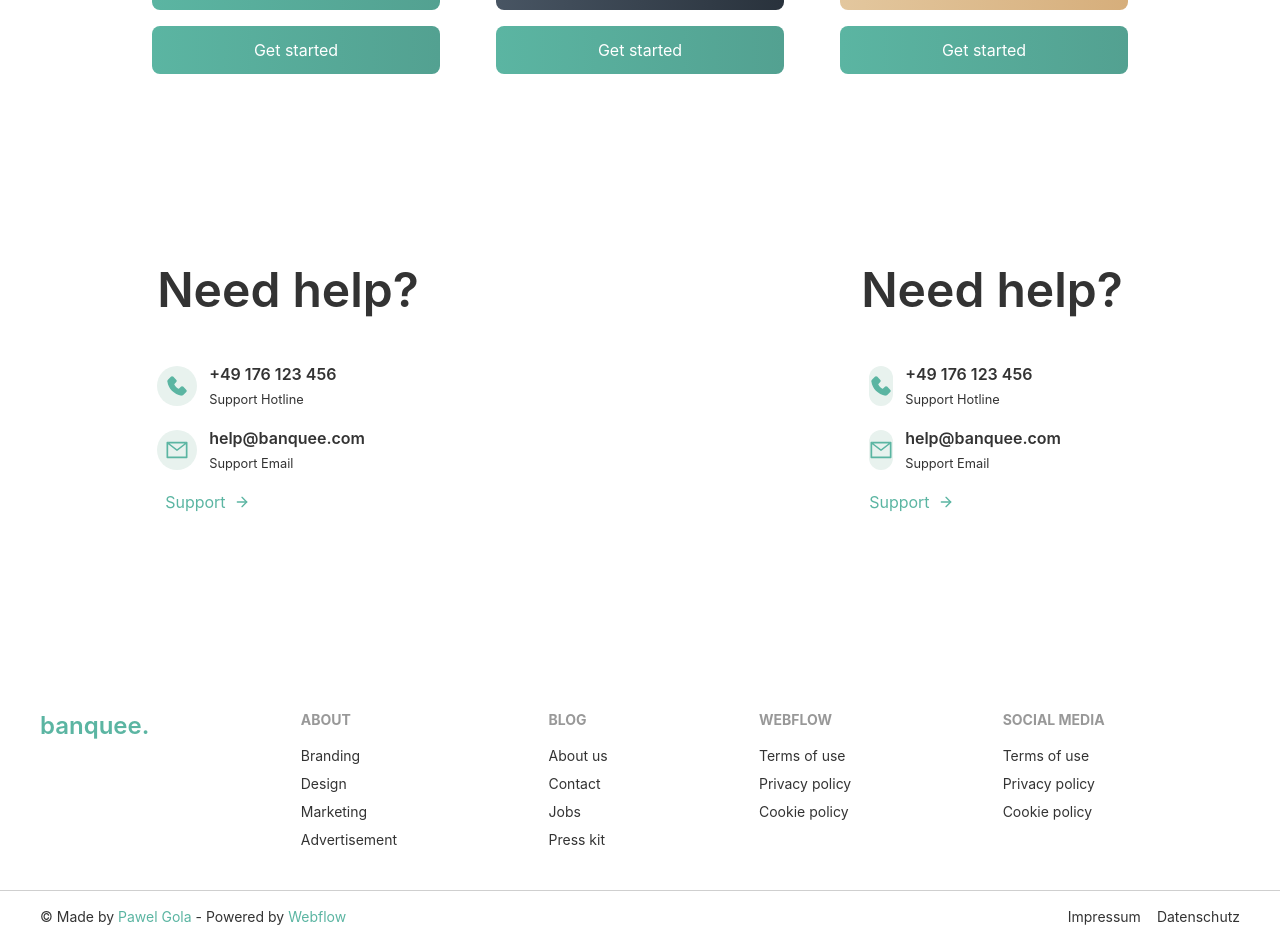
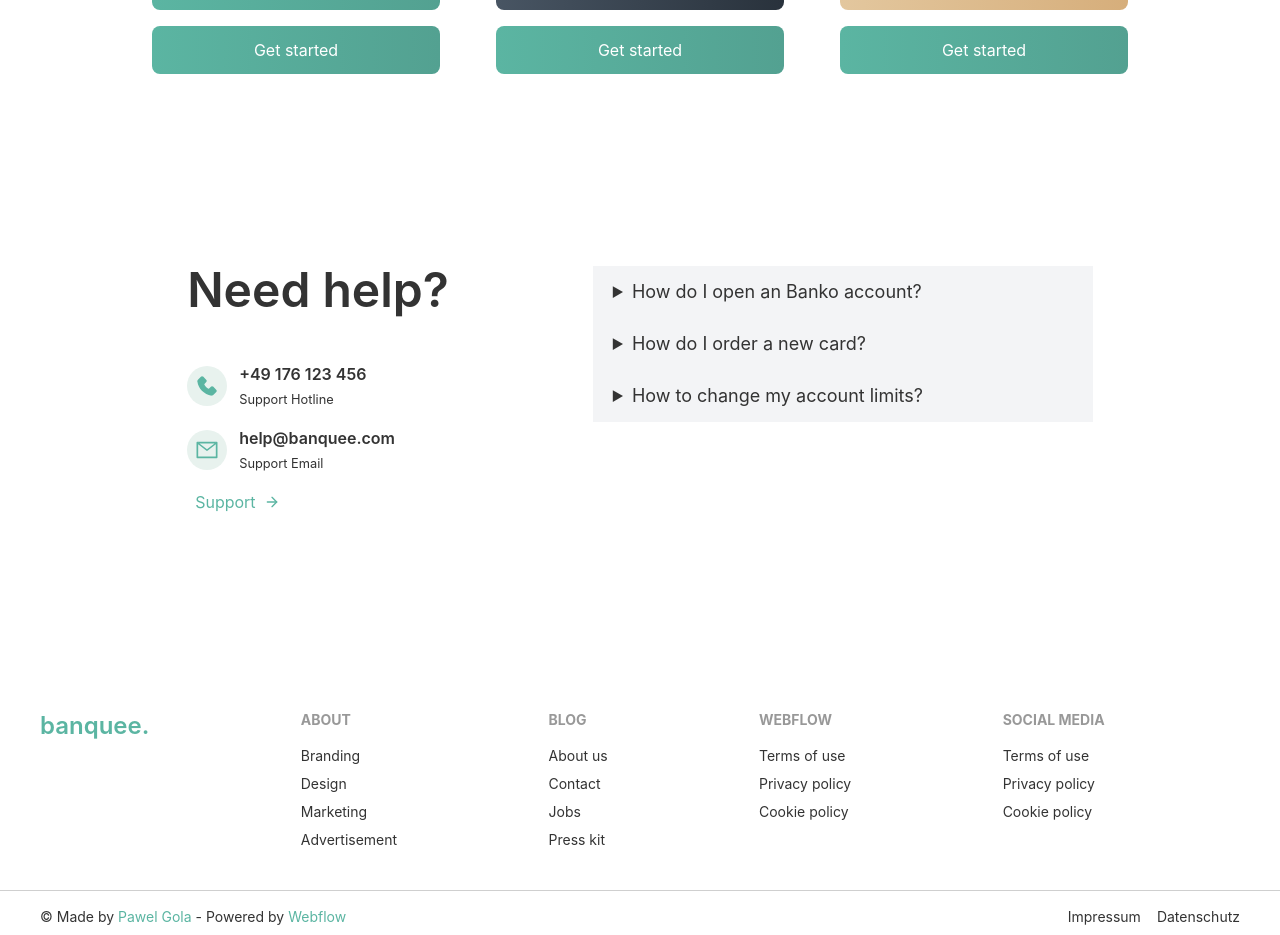
Before and after one commit to ArifulIslamShuvo/iNiLabs, a React (Create React App) app: page / in a window 1280 px wide. Shown: the part 4338-5273 px from the top of the page. Built offline with nearby package versions, Linux system fonts and the light colour scheme.

Commit message:
design FAQ Section

```diff
--- a/src/pages/Help/Help.js
+++ b/src/pages/Help/Help.js
@@ -5,7 +5,7 @@ import { FiArrowRight } from 'react-icons/fi';
 
 const Help = () => {
     return (
-        <div className='flex gap-32 justify-around py-32'>
+        <div className='flex gap-36 justify-center py-32'>
             <div>
                 <h2 className='text-5xl font-semibold pb-10 text-left'>Need help?</h2>
                 <div>
@@ -34,32 +34,25 @@ const Help = () => {
                 </div>
             </div>
             {/* --------- */}
-            <div>
-                <h2 className='text-5xl font-semibold pb-10'>Need help?</h2>
-                <div>
-                    <div className='flex justify-start items-center gap-3 text-left p-2 '>
-                        <div className='rounded-full bg-secondary text-primary py-2'>
-                            <AiFillPhone className='w-6 h-6 rotate-90' />
-                        </div>
-                        <div>
-                            <p className='text-md font-semibold'>+49 176 123 456</p>
-                            <small>Support Hotline</small>
-                        </div>
+            <div className='text-left'>
+                <details class="bg-gray-100 w-[500px] duration-100">
+                    <summary class="bg-inherit px-5 py-3 text-lg cursor-pointer">How do I open an Banko account?</summary>
+                    <div class="bg-white px-5 py-3 w-[500px] border w-96 border-gray-100 text-sm font-light">
+                        <p>Lorem ipsum dolor sit amet, consectetur adipiscing elit, sed do eiusmod tempor incididunt ut labore et dolore magna aliqua. Dui accumsan sit amet nulla facilisi morbi. Eget gravida cum sociis natoque penatibus et magnis dis parturient.</p>
                     </div>
-                    <div className='flex justify-start items-center gap-3 text-left p-2 '>
-                        <div className='rounded-full bg-secondary text-primary py-2'>
-                            <AiOutlineMail className='w-6 h-6' />
-                        </div>
-                        <div>
-                            <p className='text-md font-semibold'>help@banquee.com</p>
-                            <small>Support Email</small>
-                        </div>
+                </details>
+                <details class="bg-gray-100 w-[500px] duration-100">
+                    <summary class="bg-inherit px-5 py-3 text-lg cursor-pointer">How do I order a new card?</summary>
+                    <div class="bg-white px-5 py-3 w-[500px] border w-96 border-gray-100 text-sm font-light">
+                        <p>Lorem ipsum dolor sit amet, consectetur adipiscing elit, sed do eiusmod tempor incididunt ut labore et dolore magna aliqua. Dui accumsan sit amet nulla facilisi morbi. Eget gravida cum sociis natoque penatibus et magnis dis parturient.</p>
                     </div>
-                    <div className=' p-2 flex justify-start items-center gap-2 text-left text-primary'>
-                        <p>Support</p>
-                        <FiArrowRight />
+                </details>
+                <details class="bg-gray-100 w-[500px] duration-100">
+                    <summary class="bg-inherit px-5 py-3 text-lg cursor-pointer">How to change my account limits?</summary>
+                    <div class="bg-white px-5 py-3 w-[500px] border w-96 border-gray-100 text-sm font-light">
+                        <p>Lorem ipsum dolor sit amet, consectetur adipiscing elit, sed do eiusmod tempor incididunt ut labore et dolore magna aliqua. Dui accumsan sit amet nulla facilisi morbi. Eget gravida cum sociis natoque penatibus et magnis dis parturient.</p>
                     </div>
-                </div>
+                </details>
             </div>
 
         </div>
```
